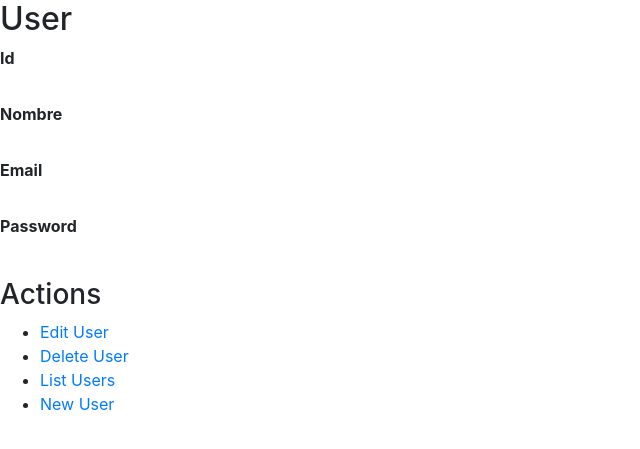
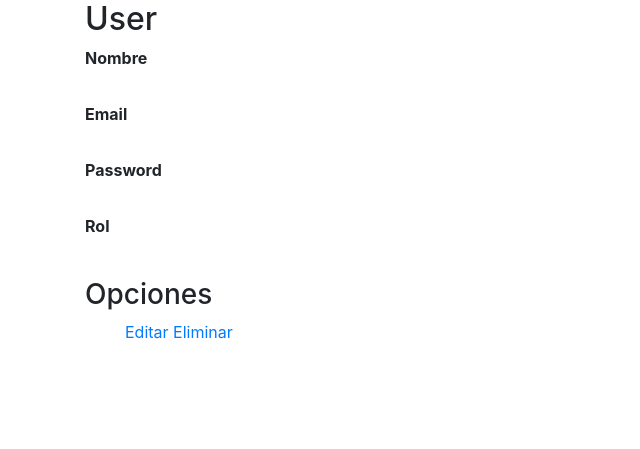
Before and after one commit to morales966/start8_entradaYsalida, a CakePHP app: the page made by app/View/Users/view.ctp in a window 1280 px wide. Shown: the top 449 px of the page, without its empty margins (0-640 px from the left). Run offline with PHP 8.4 and a stand-in for CakePHP, Linux system fonts and the light colour scheme; the template is opened without the code that fills it, so the values that code supplies are empty; some libraries are stand-ins or nearby versions.

Commit message:
Cambios en usuarios
cambios

```diff
--- a/app/Controller/UsersController.php
+++ b/app/Controller/UsersController.php
@@ -26,7 +26,6 @@ class UsersController extends AppController {
 		if ($this->request->is('post')) {
 			$this->User->create();
 			if ($this->User->save($this->request->data)) {
-				$this->Flash->success(__('The user has been saved.'));
 				return $this->redirect(array('action' => 'index'));
 			} else {
 				$this->Flash->error(__('No se pudo guardar el usuario. Intentalo de nuevo.'));
@@ -40,7 +39,6 @@ class UsersController extends AppController {
 		}
 		if ($this->request->is(array('post', 'put'))) {
 			if ($this->User->save($this->request->data)) {
-				$this->Flash->success(__('The user has been saved.'));
 				return $this->redirect(array('action' => 'index'));
 			} else {
 				$this->Flash->error(__('The user could not be saved. Please, try again.'));
--- a/app/View/Users/add.ctp
+++ b/app/View/Users/add.ctp
@@ -17,6 +17,9 @@
 
 			</fieldset>
 			<button class="btn btn-primary form-control" type="submit">Guardar</button>
+			<a href="<?php echo $this->Html->url(array('controller'=>'Users','action'=>'index')) ?>" class="btn btn-primary">
+           		 Atrás
+         	</a>
 		</form>
 		</div>
 	</div>
--- a/app/View/Users/edit.ctp
+++ b/app/View/Users/edit.ctp
@@ -20,9 +20,8 @@
 		<div class="actions">
 			<h3><?php echo __('Opciones'); ?></h3>
 			<ul>
-
-			<?php echo $this->Form->postLink(__('Eliminar'), array('action' => 'delete', $user['User']['id']), array('confirm' => __('¿Estás seguro/a de que quieres eliminar a # %s?', $user['User']['id']))); ?>
-			<?php echo $this->Html->link(__('Ver usuarios'), array('action' => 'index')); ?></li>
+				<?php echo $this->Form->postLink(__('Eliminar'), array('action' => 'delete', $user['User']['id']), array('confirm' => __('¿Estás seguro/a de que quieres eliminar a # %s?', $user['User']['id']))); ?>
+				<?php echo $this->Html->link(__('Ver usuarios'), array('action' => 'index')); ?></li>
 			</ul>
 		</div>
 	</div>
--- a/app/View/Users/index.ctp
+++ b/app/View/Users/index.ctp
@@ -13,7 +13,7 @@
 								<tr>
 									<th>Nombre</th>
 									<th>Correo eléctronico</th>
-									<th>Contraseña</th>
+									<th>Rol</th>
 									<th>Opciones</th>
 
 								</tr>
@@ -24,7 +24,7 @@
 							<tr>
 								<td><?php echo h($user['User']['name']); ?>&nbsp;</td>
 								<td><?php echo h($user['User']['email']); ?>&nbsp;</td>
-								<td><?php echo h($user['User']['password']); ?>&nbsp;</td>
+								<td><?php echo h($user['User']['role']); ?>&nbsp;</td>
 								<td class="actions">
 									<?php echo $this->Html->link(__('Ver'), array('action' => 'view', $user['User']['id'])); ?>
 									<?php echo $this->Html->link(__('Editar'), array('action' => 'edit', $user['User']['id'])); ?>
--- a/app/View/Users/view.ctp
+++ b/app/View/Users/view.ctp
@@ -1,14 +1,12 @@
+<div class="content-wrapper">
+	<div class="container">
 		<div class="users view">
 		<h2><?php echo __('User'); ?></h2>
 			<dl>
-		<dt><?php echo __('Id'); ?></dt>
-		<dd>
-			<?php echo h($user['User']['id']); ?>
-			&nbsp;
-		</dd>
+
 				<dt><?php echo __('Nombre'); ?></dt>
 				<dd>
-			<?php echo h($user['User']['nombre']); ?>
+					<?php echo h($user['User']['name']); ?>
 					&nbsp;
 				</dd>
 				<dt><?php echo __('Email'); ?></dt>
@@ -21,14 +19,20 @@
 					<?php echo h($user['User']['password']); ?>
 					&nbsp;
 				</dd>
+				<dt><?php echo __('Rol'); ?></dt>
+				<dd>
+					<?php echo h($user['User']['role']); ?>
+					&nbsp;
+				</dd>
 			</dl>
 		</div>
 		<div class="actions">
-	<h3><?php echo __('Actions'); ?></h3>
+			<h3><?php echo __('Opciones'); ?></h3>
 			<ul>
-		<li><?php echo $this->Html->link(__('Edit User'), array('action' => 'edit', $user['User']['id'])); ?> </li>
-		<li><?php echo $this->Form->postLink(__('Delete User'), array('action' => 'delete', $user['User']['id']), array('confirm' => __('Are you sure you want to delete # %s?', $user['User']['id']))); ?> </li>
-		<li><?php echo $this->Html->link(__('List Users'), array('action' => 'index')); ?> </li>
-		<li><?php echo $this->Html->link(__('New User'), array('action' => 'add')); ?> </li>
+				<?php echo $this->Html->link(__('Editar'), array('action' => 'edit', $user['User']['id'])); ?>
+				<?php echo $this->Form->postLink(__('Eliminar'), array('action' => 'delete', $user['User']['id']), array('confirm' => __('¿Estás seguro/a de que quieres eliminar a # %s?', $user['User']['id']))); ?>
+
 			</ul>
 		</div>
+	</div>
+</div>
```
Lines whose indentation alone changed are shown as unchanged.
